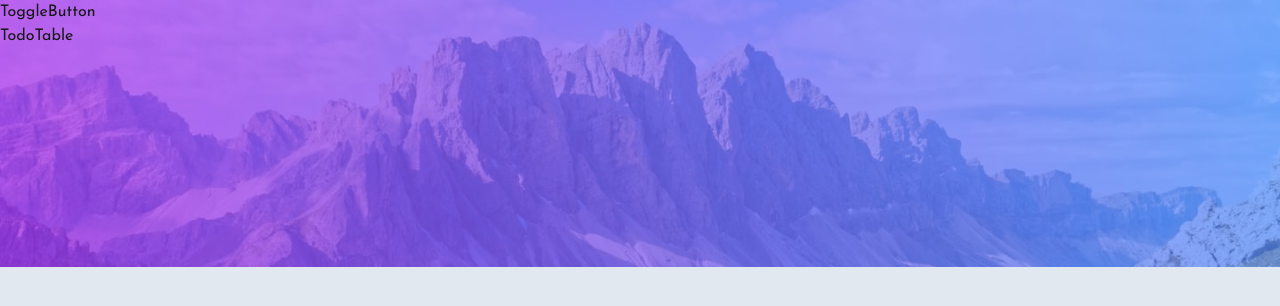
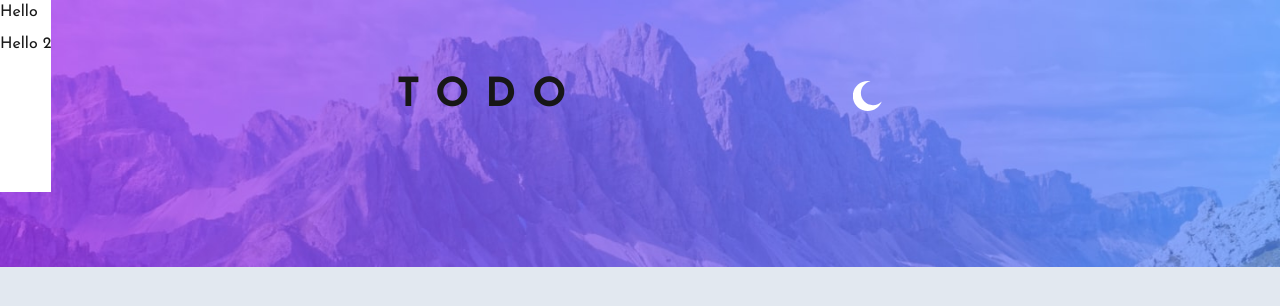
Before and after one commit to cole319/todo-app-frontend-mentor, a Next.js app: page / in a window 1280 px wide. Shown: the top 306 px of the page. Built offline with nearby package versions, Linux system fonts and the light colour scheme.

Commit message:
header light-mode

```diff
--- a/app/page.tsx
+++ b/app/page.tsx
@@ -3,7 +3,7 @@ import ToggleButton from "@/components/ToggleButton";
 
 export default function Home() {
   return (
-    <div className="min-h-screen bg-[url('/bg-desktop-light.jpg')] bg-no-repeat bg-fixed bg-top bg-contain bg-slate-200 relative font-josefin-custom">
+    <div className="min-h-screen bg-[url('/bg-desktop-light.jpg')] bg-no-repeat bg-fixed bg-top bg-contain bg-slate-200 relative font-josefin-custom flex">
       <ToggleButton />
       <TodoTable />
     </div>
--- a/components/TodoTable.tsx
+++ b/components/TodoTable.tsx
@@ -1,5 +1,10 @@
 import React from "react";
 
 export default function TodoTable() {
-  return <div>TodoTable</div>;
+  return (
+    <div className="gap-[1rem]">
+      <div className="h-[2rem] w-full bg-white">Hello</div>
+      <div className="h-[10rem] w-full bg-white">Hello 2</div>
+    </div>
+  );
 }
--- a/components/ToggleButton.tsx
+++ b/components/ToggleButton.tsx
@@ -1,5 +1,13 @@
 import React from "react";
+import Image from "next/image";
 
 export default function ToggleButton() {
-  return <div>ToggleButton</div>;
+  return (
+    <div className="absolute flex justify-between items-center w-[38%] left-1/2 -translate-1/2 top-[6rem]">
+      <div className="font-extrabold text-[2.5rem] tracking-[1rem]">TODO</div>
+      <button className="flex flex-col justify-center items-start">
+        <Image src="/icon-moon.svg" height={30} width={30} alt="moon icon" />
+      </button>
+    </div>
+  );
 }
```
